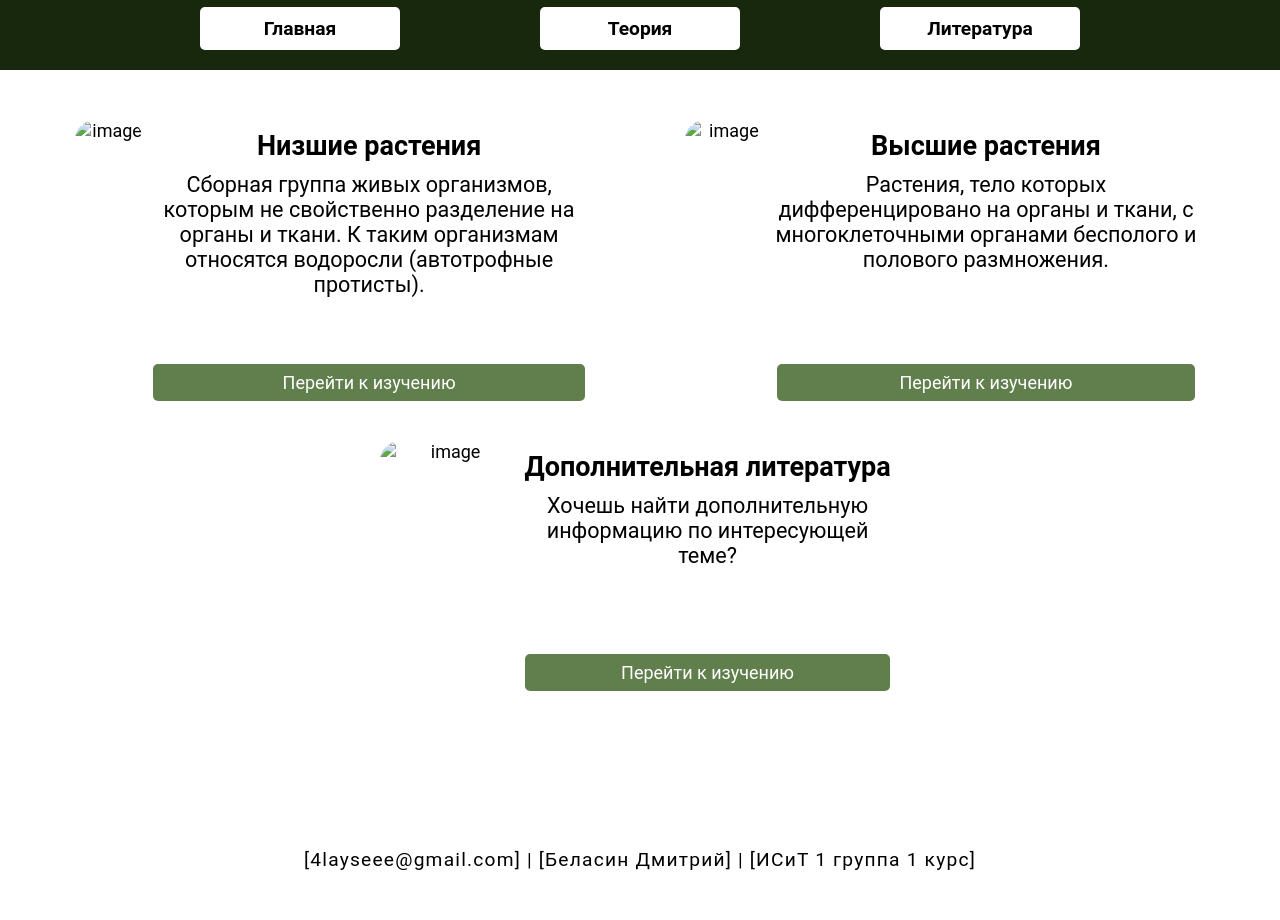
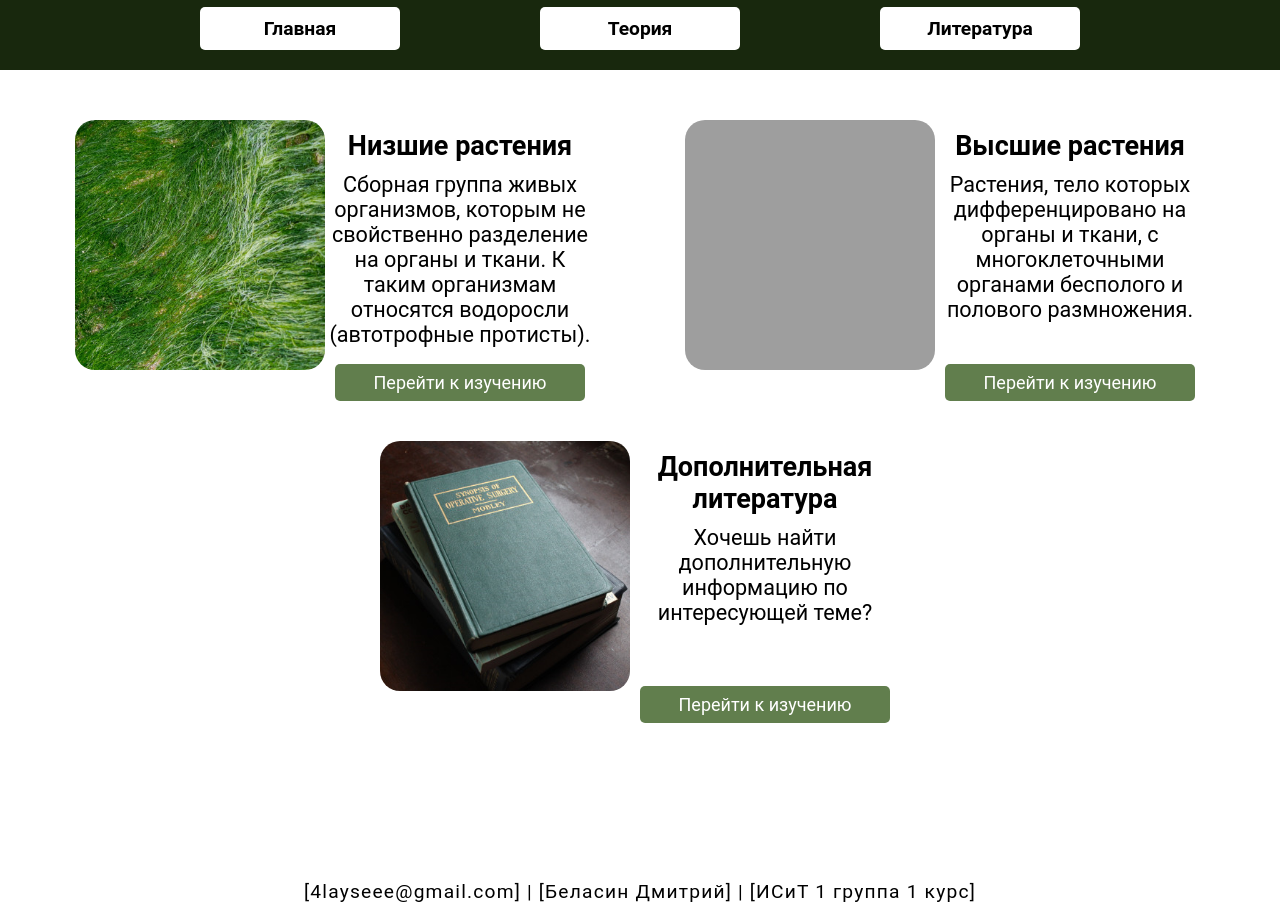
Before and after one commit to D1vineQQ/Course-project, a plain HTML site: page main.html in a window 1280 px wide. Shown: the part 1120-2040 px from the top of the page. Drawn offline with Linux system fonts and the light colour scheme; the site is published under a folder, as on GitHub Pages, so addresses that start at the root find nothing.

Commit message:
ееее лесгоу

```diff
--- a/main.html
+++ b/main.html
@@ -51,7 +51,7 @@
 
     <div class="flex-menu">
       <div class="plant">
-        <img src="/pictures/green-grass.jpg" alt="image" />
+        <img src="pictures/green-grass.jpg" alt="image" />
         <div class="right-container">
           <h2>Низшие растения</h2>
           <div class="text">
@@ -64,7 +64,7 @@
       </div>
 
       <div class="plant">
-        <img src="/pictures/purple-flowers.jpg" alt="image" />
+        <img src="pictures/purple-flowers.jpg" alt="image" />
         <div class="right-container">
           <h2>Высшие растения</h2>
           <div class="text">
@@ -75,7 +75,7 @@
       </div>
 
       <div class="plant">
-        <img src="/pictures/greenbook.jpg" alt="image" />
+        <img src="pictures/greenbook.jpg" alt="image" />
         <div class="right-container">
           <h2>Дополнительная литература</h2>
           <div class="text-special">
```
Also changed, not shown: 5 other files.
